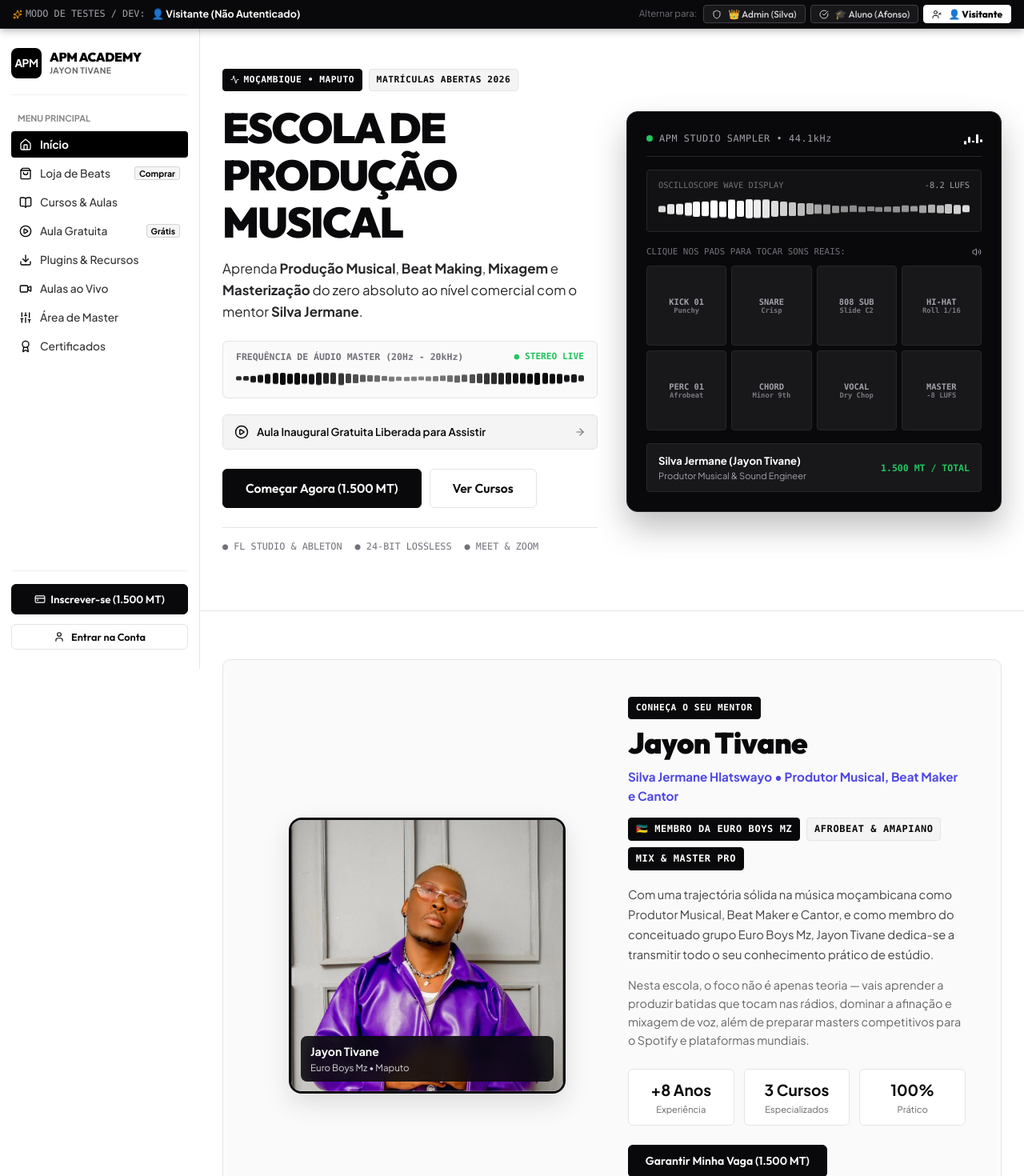
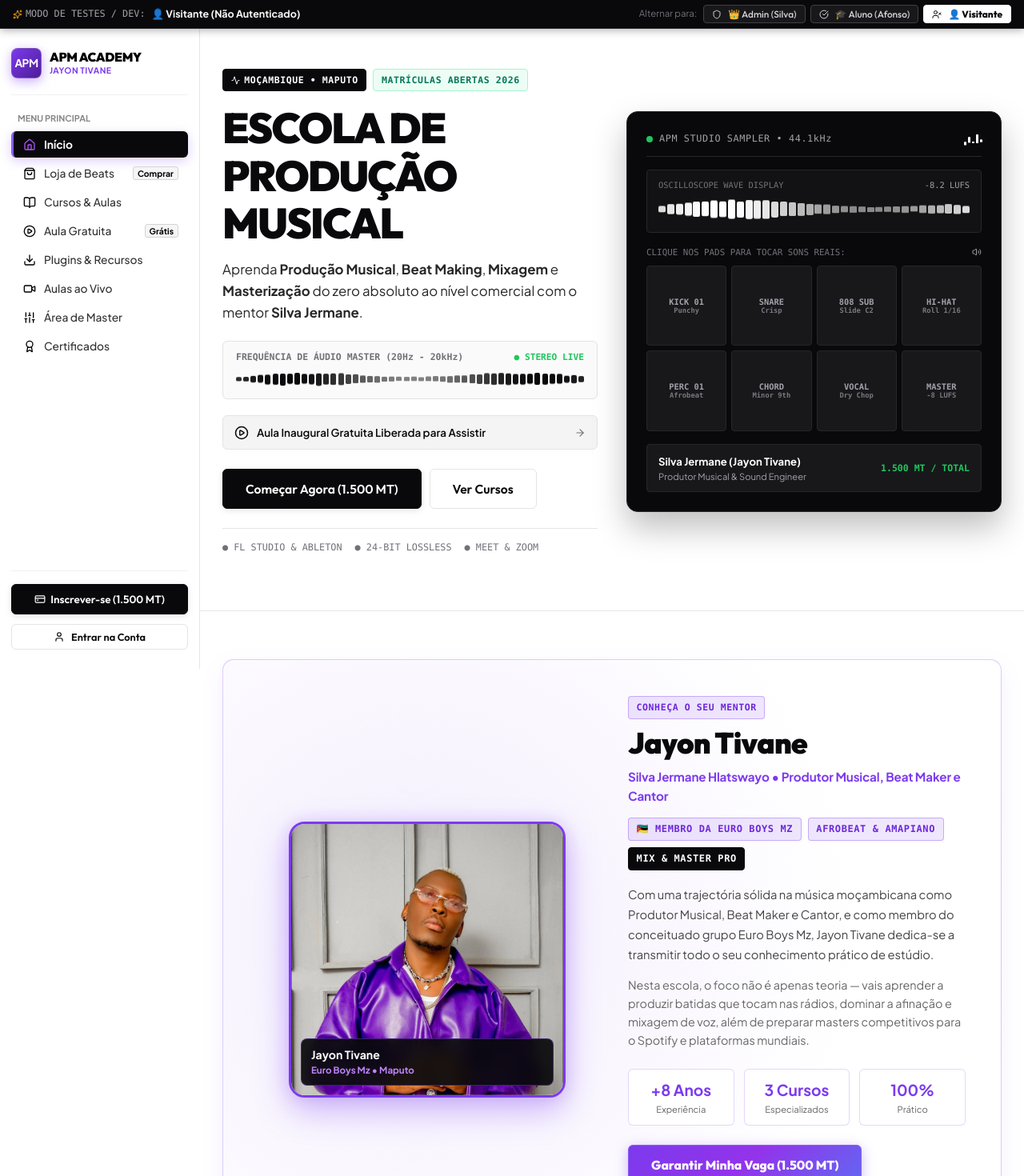
Before and after one commit to afonsoDomingos/escoladeproducaomusical, a React (Vite) app: page / in a window 1280 px wide. Shown: the top 1470 px of the page at 80% size. Built offline with nearby package versions, Linux system fonts and the light colour scheme; no server answers.

Commit message:
feat: design system com Roxo Eletrico (Jayon Purple) - glow nos botoes, pads interativos, badges e cartao do mentor

```diff
--- a/src/components/common/Sidebar.jsx
+++ b/src/components/common/Sidebar.jsx
@@ -63,7 +63,7 @@ export const Sidebar = ({ activePage, setActivePage, onOpenAuth, onOpenPayment }
           onClick={() => handleNavClick('home')}
           style={{ display: 'flex', alignItems: 'center', gap: '8px', cursor: 'pointer' }}
         >
-          <div style={{ width: '28px', height: '28px', backgroundColor: '#000000', color: '#FFF', borderRadius: '4px', display: 'flex', alignItems: 'center', justifyContent: 'center', fontWeight: 900, fontSize: '0.8rem' }}>
+          <div style={{ width: '28px', height: '28px', background: 'linear-gradient(135deg, #7C3AED 0%, #4C1D95 100%)', color: '#FFF', borderRadius: '5px', display: 'flex', alignItems: 'center', justifyContent: 'center', fontWeight: 900, fontSize: '0.75rem', boxShadow: '0 2px 8px rgba(124, 58, 237, 0.4)' }}>
             APM
           </div>
           <span style={{ fontWeight: 900, fontSize: '0.95rem', color: '#000000', letterSpacing: '0.5px' }}>APM</span>
@@ -71,7 +71,7 @@ export const Sidebar = ({ activePage, setActivePage, onOpenAuth, onOpenPayment }
 
         <div style={{ display: 'flex', alignItems: 'center', gap: '8px' }}>
           {(!currentUser || currentUser.enrollmentStatus !== 'approved') && (
-            <button onClick={onOpenPayment} className="btn btn-primary btn-sm" style={{ padding: '4px 8px', fontSize: '0.75rem' }}>
+            <button onClick={onOpenPayment} className="btn btn-purple btn-sm" style={{ padding: '4px 10px', fontSize: '0.75rem', fontWeight: 800 }}>
               1.500 MT
             </button>
           )}
@@ -149,7 +149,7 @@ export const Sidebar = ({ activePage, setActivePage, onOpenAuth, onOpenPayment }
                 width: '38px',
                 height: '38px',
                 borderRadius: '8px',
-                backgroundColor: '#000000',
+                background: 'linear-gradient(135deg, #7C3AED 0%, #4C1D95 100%)',
                 display: 'flex',
                 alignItems: 'center',
                 justifyContent: 'center',
@@ -157,6 +157,8 @@ export const Sidebar = ({ activePage, setActivePage, onOpenAuth, onOpenPayment }
                 fontWeight: 900,
                 fontSize: '0.85rem',
                 letterSpacing: '-0.5px',
+                boxShadow: '0 4px 14px rgba(124, 58, 237, 0.4)',
+                border: '1px solid rgba(255, 255, 255, 0.2)',
                 flexShrink: 0
               }}
             >
@@ -166,7 +168,7 @@ export const Sidebar = ({ activePage, setActivePage, onOpenAuth, onOpenPayment }
               <div style={{ fontFamily: 'var(--font-heading)', fontWeight: 900, fontSize: '0.98rem', lineHeight: 1.15, color: '#000000', letterSpacing: '-0.02em' }}>
                 APM ACADEMY
               </div>
-              <div style={{ fontSize: '0.65rem', color: '#666666', fontWeight: 700, letterSpacing: '0.04em', textTransform: 'uppercase' }}>
+              <div style={{ fontSize: '0.65rem', color: '#7C3AED', fontWeight: 800, letterSpacing: '0.04em', textTransform: 'uppercase' }}>
                 Jayon Tivane
               </div>
             </div>
@@ -192,20 +194,22 @@ export const Sidebar = ({ activePage, setActivePage, onOpenAuth, onOpenPayment }
                     display: 'flex',
                     alignItems: 'center',
                     justifyContent: 'space-between',
-                    padding: '8px 10px',
-                    borderRadius: '4px',
+                    padding: '8px 12px',
+                    borderRadius: '6px',
                     border: 'none',
                     fontSize: '0.86rem',
-                    fontWeight: isActive ? 700 : 500,
-                    backgroundColor: isActive ? '#000000' : 'transparent',
+                    fontWeight: isActive ? 800 : 500,
+                    backgroundColor: isActive ? '#09090B' : 'transparent',
                     color: isActive ? '#FFFFFF' : '#333333',
+                    boxShadow: isActive ? '0 4px 14px rgba(124, 58, 237, 0.25)' : 'none',
+                    borderLeft: isActive ? '3px solid #8B5CF6' : '3px solid transparent',
                     cursor: 'pointer',
                     textAlign: 'left',
-                    transition: 'all 0.1s'
+                    transition: 'all 0.15s'
                   }}
                 >
                   <div style={{ display: 'flex', alignItems: 'center', gap: '10px' }}>
-                    <IconC size={16} color={isActive ? '#FFFFFF' : '#000000'} />
+                    <IconC size={16} color={isActive ? '#A855F7' : '#000000'} />
                     <span>{link.label}</span>
                   </div>
 
@@ -216,9 +220,9 @@ export const Sidebar = ({ activePage, setActivePage, onOpenAuth, onOpenPayment }
                         fontWeight: 700,
                         padding: '1px 5px',
                         borderRadius: '3px',
-                        backgroundColor: isActive ? '#333333' : '#F5F5F5',
-                        color: isActive ? '#FFFFFF' : '#000000',
-                        border: '1px solid #D4D4D4'
+                        backgroundColor: isActive ? 'rgba(139, 92, 246, 0.3)' : '#F5F5F5',
+                        color: isActive ? '#C084FC' : '#000000',
+                        border: isActive ? '1px solid #8B5CF6' : '1px solid #D4D4D4'
                       }}
                     >
                       {link.badge}
@@ -228,6 +232,7 @@ export const Sidebar = ({ activePage, setActivePage, onOpenAuth, onOpenPayment }
               );
             })}
           </nav>
+
 
           {/* USER ROLES SHORTCUTS */}
           {currentUser && (
--- a/src/index.css
+++ b/src/index.css
@@ -25,11 +25,24 @@
   --border-dark: #27272A;
   --border-focus: #09090B;
 
-  /* Sombras Precisas */
+  /* Paleta Roxo Elétrico & Cyber Violet (Inspirada na Jaqueta do Jayon Tivane) */
+  --purple-primary: #7C3AED;
+  --purple-electric: #8B5CF6;
+  --purple-neon: #A855F7;
+  --purple-light: #C084FC;
+  --purple-dark: #5B21B6;
+  --purple-deep: #4C1D95;
+  --purple-subtle: rgba(139, 92, 246, 0.08);
+  --purple-glow: rgba(139, 92, 246, 0.4);
+  --purple-gradient: linear-gradient(135deg, #7C3AED 0%, #9333EA 50%, #6366F1 100%);
+  --purple-hover-gradient: linear-gradient(135deg, #8B5CF6 0%, #A855F7 50%, #7C3AED 100%);
+
+  /* Sombras Precisas & Neon */
   --shadow-subtle: 0 1px 2px rgba(0, 0, 0, 0.04);
   --shadow-card: 0 4px 16px rgba(0, 0, 0, 0.04), 0 1px 2px rgba(0, 0, 0, 0.02);
-  --shadow-hover: 0 10px 30px rgba(0, 0, 0, 0.08), 0 2px 4px rgba(0, 0, 0, 0.03);
+  --shadow-hover: 0 10px 30px rgba(124, 58, 237, 0.12), 0 2px 4px rgba(0, 0, 0, 0.03);
   --shadow-elevated: 0 20px 40px -10px rgba(0, 0, 0, 0.15);
+  --shadow-purple-glow: 0 0 25px rgba(139, 92, 246, 0.5), 0 0 50px rgba(124, 58, 237, 0.2);
 
   /* Bordas Arredondadas */
   --radius-xs: 4px;
@@ -88,7 +101,7 @@ button, input, select, textarea {
   padding-right: 1.75rem;
 }
 
-/* Botões Studio Minimalistas */
+/* Botões Studio com Toque Roxo Elétrico Interativo */
 .btn {
   display: inline-flex;
   align-items: center;
@@ -101,35 +114,58 @@ button, input, select, textarea {
   border-radius: var(--radius-sm);
   border: 1px solid transparent;
   cursor: pointer;
-  transition: all 0.18s cubic-bezier(0.16, 1, 0.3, 1);
+  transition: all 0.22s cubic-bezier(0.16, 1, 0.3, 1);
   text-decoration: none;
   white-space: nowrap;
+  position: relative;
+  overflow: hidden;
 }
 
 .btn:active {
-  transform: scale(0.98);
+  transform: scale(0.96);
 }
 
 .btn-primary {
   background-color: #09090B;
   color: #FFFFFF;
   border: 1px solid #09090B;
+  box-shadow: 0 2px 8px rgba(0, 0, 0, 0.1);
 }
 
 .btn-primary:hover {
-  background-color: #27272A;
-  border-color: #27272A;
-  box-shadow: 0 4px 14px rgba(0, 0, 0, 0.15);
+  background: var(--purple-gradient);
+  border-color: var(--purple-electric);
+  color: #FFFFFF;
+  box-shadow: 0 4px 20px rgba(124, 58, 237, 0.45);
+  transform: translateY(-1px);
+}
+
+.btn-primary:active {
+  box-shadow: 0 0 15px rgba(168, 85, 247, 0.6);
+}
+
+.btn-purple {
+  background: var(--purple-gradient);
+  color: #FFFFFF;
+  border: 1px solid var(--purple-electric);
+  box-shadow: 0 4px 16px rgba(124, 58, 237, 0.35);
+}
+
+.btn-purple:hover {
+  background: var(--purple-hover-gradient);
+  box-shadow: 0 6px 25px rgba(139, 92, 246, 0.55);
+  transform: translateY(-2px);
 }
 
 .btn-gold, .btn-action {
-  background-color: #09090B;
+  background: var(--purple-gradient);
   color: #FFFFFF;
-  border: 1px solid #09090B;
+  border: 1px solid var(--purple-electric);
 }
 
 .btn-gold:hover, .btn-action:hover {
-  background-color: #27272A;
+  background: var(--purple-hover-gradient);
+  box-shadow: 0 4px 18px rgba(139, 92, 246, 0.4);
 }
 
 .btn-secondary {
@@ -139,8 +175,11 @@ button, input, select, textarea {
 }
 
 .btn-secondary:hover {
-  background-color: #F4F4F5;
-  border-color: #09090B;
+  background-color: var(--purple-subtle);
+  border-color: var(--purple-electric);
+  color: var(--purple-deep);
+  box-shadow: 0 4px 12px rgba(124, 58, 237, 0.12);
+  transform: translateY(-1px);
 }
 
 .btn-outline-white {
@@ -153,6 +192,7 @@ button, input, select, textarea {
   background-color: #FFFFFF;
   color: #000000;
   border-color: #FFFFFF;
+  box-shadow: 0 0 20px rgba(255, 255, 255, 0.3);
 }
 
 .btn-sm {
@@ -169,18 +209,18 @@ button, input, select, textarea {
   padding: 0.55rem;
 }
 
-/* Cards com Refinamento de Linhas e Elevação */
+/* Cards com Refinamento de Linhas e Glow Roxo no Hover */
 .card {
   background: #FFFFFF;
   border: 1px solid var(--border-light);
   border-radius: var(--radius-md);
   box-shadow: var(--shadow-card);
-  transition: all 0.2s cubic-bezier(0.16, 1, 0.3, 1);
+  transition: all 0.22s cubic-bezier(0.16, 1, 0.3, 1);
 }
 
 .card:hover {
-  border-color: #A1A1AA;
-  box-shadow: var(--shadow-hover);
+  border-color: var(--purple-electric);
+  box-shadow: 0 8px 30px rgba(124, 58, 237, 0.12), 0 2px 4px rgba(0, 0, 0, 0.03);
   transform: translateY(-2px);
 }
 
@@ -190,30 +230,44 @@ button, input, select, textarea {
   border: 1px solid #27272A;
 }
 
-/* Badges Monocromáticas Precisas */
+/* Badges com o Roxo Real do Jayon Tivane */
 .badge {
   display: inline-flex;
   align-items: center;
   gap: 0.35rem;
-  padding: 0.25rem 0.55rem;
-  font-size: 0.7rem;
+  padding: 0.25rem 0.6rem;
+  font-size: 0.72rem;
   font-weight: 700;
   text-transform: uppercase;
   letter-spacing: 0.05em;
   border-radius: var(--radius-xs);
   font-family: var(--font-mono);
+  transition: all 0.15s ease;
 }
 
-.badge-dark, .badge-purple, .badge-gold {
+.badge-purple {
+  background-color: rgba(124, 58, 237, 0.12);
+  color: #6D28D9;
+  border: 1px solid rgba(124, 58, 237, 0.35);
+  font-weight: 800;
+}
+
+.badge-dark {
   background-color: #09090B;
   color: #FFFFFF;
   border: 1px solid #09090B;
 }
 
+.badge-gold {
+  background-color: #FFFBEB;
+  color: #B45309;
+  border: 1px solid #FDE68A;
+}
+
 .badge-green {
-  background-color: #F4F4F5;
-  color: #09090B;
-  border: 1px solid var(--border-light);
+  background-color: #ECFDF5;
+  color: #047857;
+  border: 1px solid #A7F3D0;
 }
 
 .badge-red {
@@ -221,6 +275,7 @@ button, input, select, textarea {
   color: #DC2626;
   border: 1px solid #FECACA;
 }
+
 
 /* Equalizador Studio VU / Waveform */
 .eq-bars {
@@ -288,15 +343,18 @@ button, input, select, textarea {
 .beat-pad-btn:hover {
   background: #27272A;
   color: #FFFFFF;
-  border-color: #52525B;
+  border-color: var(--purple-electric);
+  box-shadow: 0 0 12px rgba(139, 92, 246, 0.35);
 }
 
 .beat-pad-btn:active, .beat-pad-btn.active {
-  background: #FFFFFF;
-  color: #000000;
-  border-color: #FFFFFF;
-  transform: scale(0.95);
+  background: var(--purple-gradient) !important;
+  color: #FFFFFF !important;
+  border-color: var(--purple-neon) !important;
+  box-shadow: 0 0 24px rgba(168, 85, 247, 0.85), 0 0 45px rgba(124, 58, 237, 0.5) !important;
+  transform: scale(0.94);
 }
+
 
 /* Modais */
 .modal-overlay {
--- a/src/pages/HomePage.jsx
+++ b/src/pages/HomePage.jsx
@@ -319,22 +319,23 @@ export const HomePage = ({ setActivePage, onOpenPayment, onSelectCourse }) => {
               gridTemplateColumns: 'repeat(auto-fit, minmax(320px, 1fr))',
               gap: '40px',
               alignItems: 'center',
-              backgroundColor: '#FAFAFA',
-              border: '1px solid var(--border-light)',
-              borderRadius: 'var(--radius-md)',
-              padding: 'clamp(24px, 4vw, 44px)'
+              background: 'radial-gradient(circle at 25% 45%, rgba(124, 58, 237, 0.09) 0%, #FFFFFF 65%)',
+              border: '1.5px solid rgba(124, 58, 237, 0.25)',
+              borderRadius: 'var(--radius-lg)',
+              padding: 'clamp(24px, 4vw, 44px)',
+              boxShadow: '0 10px 30px rgba(124, 58, 237, 0.08)'
             }}
           >
-            {/* FOTO DO MENTOR */}
+            {/* FOTO DO MENTOR COM GLOW VIOLETA */}
             <div style={{ textAlign: 'center', position: 'relative' }}>
               <div
                 style={{
                   position: 'relative',
                   display: 'inline-block',
-                  borderRadius: '16px',
+                  borderRadius: '20px',
                   overflow: 'hidden',
-                  border: '3px solid #09090B',
-                  boxShadow: '0 12px 32px rgba(0,0,0,0.12)'
+                  border: '3px solid #7C3AED',
+                  boxShadow: '0 16px 40px rgba(124, 58, 237, 0.35), 0 0 20px rgba(139, 92, 246, 0.2)'
                 }}
               >
                 <img
@@ -358,23 +359,24 @@ export const HomePage = ({ setActivePage, onOpenPayment, onSelectCourse }) => {
                     bottom: '12px',
                     left: '12px',
                     right: '12px',
-                    backgroundColor: 'rgba(9, 9, 11, 0.88)',
+                    backgroundColor: 'rgba(9, 9, 11, 0.92)',
                     backdropFilter: 'blur(8px)',
+                    border: '1px solid rgba(139, 92, 246, 0.35)',
                     color: '#FFFFFF',
                     padding: '8px 12px',
                     borderRadius: '8px',
                     textAlign: 'left'
                   }}
                 >
-                  <div style={{ fontSize: '0.88rem', fontWeight: 800 }}>{mentor.name}</div>
-                  <div style={{ fontSize: '0.72rem', color: '#D4D4D8' }}>{mentor.location}</div>
+                  <div style={{ fontSize: '0.88rem', fontWeight: 800, color: '#FFFFFF' }}>{mentor.name}</div>
+                  <div style={{ fontSize: '0.72rem', color: '#C084FC', fontWeight: 700 }}>{mentor.location}</div>
                 </div>
               </div>
             </div>
 
             {/* BIO & APRESENTAÇÃO */}
             <div>
-              <span className="badge badge-dark" style={{ marginBottom: '8px' }}>
+              <span className="badge badge-purple" style={{ marginBottom: '8px' }}>
                 Conheça o Seu Mentor
               </span>
 
@@ -382,13 +384,13 @@ export const HomePage = ({ setActivePage, onOpenPayment, onSelectCourse }) => {
                 {mentor.name}
               </h2>
 
-              <div style={{ fontSize: '0.95rem', fontWeight: 700, color: '#4F46E5', marginBottom: '14px' }}>
+              <div style={{ fontSize: '0.95rem', fontWeight: 800, color: '#7C3AED', marginBottom: '14px', letterSpacing: '-0.01em' }}>
                 {mentor.realName} • {mentor.title}
               </div>
 
               <div style={{ display: 'flex', gap: '8px', flexWrap: 'wrap', marginBottom: '18px' }}>
                 {mentor.badge1 && <span className="badge badge-purple" style={{ fontSize: '0.75rem' }}>{mentor.badge1}</span>}
-                {mentor.badge2 && <span className="badge badge-green" style={{ fontSize: '0.75rem' }}>{mentor.badge2}</span>}
+                {mentor.badge2 && <span className="badge badge-purple" style={{ fontSize: '0.75rem' }}>{mentor.badge2}</span>}
                 {mentor.badge3 && <span className="badge badge-dark" style={{ fontSize: '0.75rem' }}>{mentor.badge3}</span>}
               </div>
 
@@ -402,16 +404,16 @@ export const HomePage = ({ setActivePage, onOpenPayment, onSelectCourse }) => {
 
               {/* STATS DO MENTOR */}
               <div style={{ display: 'grid', gridTemplateColumns: 'repeat(3, 1fr)', gap: '12px', marginBottom: '24px', textAlign: 'center' }}>
-                <div style={{ padding: '10px', backgroundColor: '#FFFFFF', borderRadius: '6px', border: '1px solid #E5E5E5' }}>
-                  <div style={{ fontSize: '1.2rem', fontWeight: 900, color: '#09090B' }}>{mentor.experienceYears}</div>
+                <div style={{ padding: '10px', backgroundColor: '#FFFFFF', borderRadius: '6px', border: '1px solid rgba(124, 58, 237, 0.2)' }}>
+                  <div style={{ fontSize: '1.2rem', fontWeight: 900, color: '#7C3AED' }}>{mentor.experienceYears}</div>
                   <div style={{ fontSize: '0.7rem', color: '#666' }}>Experiência</div>
                 </div>
-                <div style={{ padding: '10px', backgroundColor: '#FFFFFF', borderRadius: '6px', border: '1px solid #E5E5E5' }}>
-                  <div style={{ fontSize: '1.2rem', fontWeight: 900, color: '#09090B' }}>{mentor.totalCoursesCount}</div>
+                <div style={{ padding: '10px', backgroundColor: '#FFFFFF', borderRadius: '6px', border: '1px solid rgba(124, 58, 237, 0.2)' }}>
+                  <div style={{ fontSize: '1.2rem', fontWeight: 900, color: '#7C3AED' }}>{mentor.totalCoursesCount}</div>
                   <div style={{ fontSize: '0.7rem', color: '#666' }}>Especializados</div>
                 </div>
-                <div style={{ padding: '10px', backgroundColor: '#FFFFFF', borderRadius: '6px', border: '1px solid #E5E5E5' }}>
-                  <div style={{ fontSize: '1.2rem', fontWeight: 900, color: '#09090B' }}>{mentor.practiceRatio}</div>
+                <div style={{ padding: '10px', backgroundColor: '#FFFFFF', borderRadius: '6px', border: '1px solid rgba(124, 58, 237, 0.2)' }}>
+                  <div style={{ fontSize: '1.2rem', fontWeight: 900, color: '#7C3AED' }}>{mentor.practiceRatio}</div>
                   <div style={{ fontSize: '0.7rem', color: '#666' }}>Prático</div>
                 </div>
               </div>
@@ -419,7 +421,8 @@ export const HomePage = ({ setActivePage, onOpenPayment, onSelectCourse }) => {
               <div style={{ display: 'flex', gap: '10px', flexWrap: 'wrap' }}>
                 <button
                   onClick={() => onOpenPayment()}
-                  className="btn btn-primary"
+                  className="btn btn-purple btn-lg"
+                  style={{ fontWeight: 800 }}
                 >
                   Garantir Minha Vaga (1.500 MT)
                 </button>
@@ -435,6 +438,7 @@ export const HomePage = ({ setActivePage, onOpenPayment, onSelectCourse }) => {
               </div>
             </div>
           </div>
+
         </div>
       </section>
 
```
